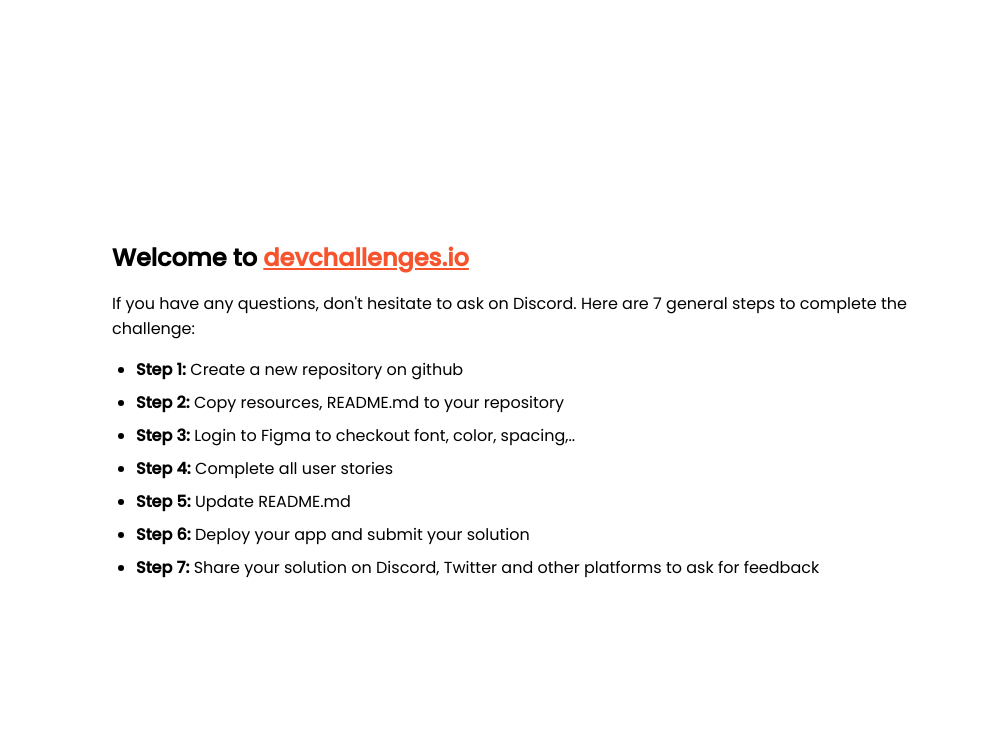
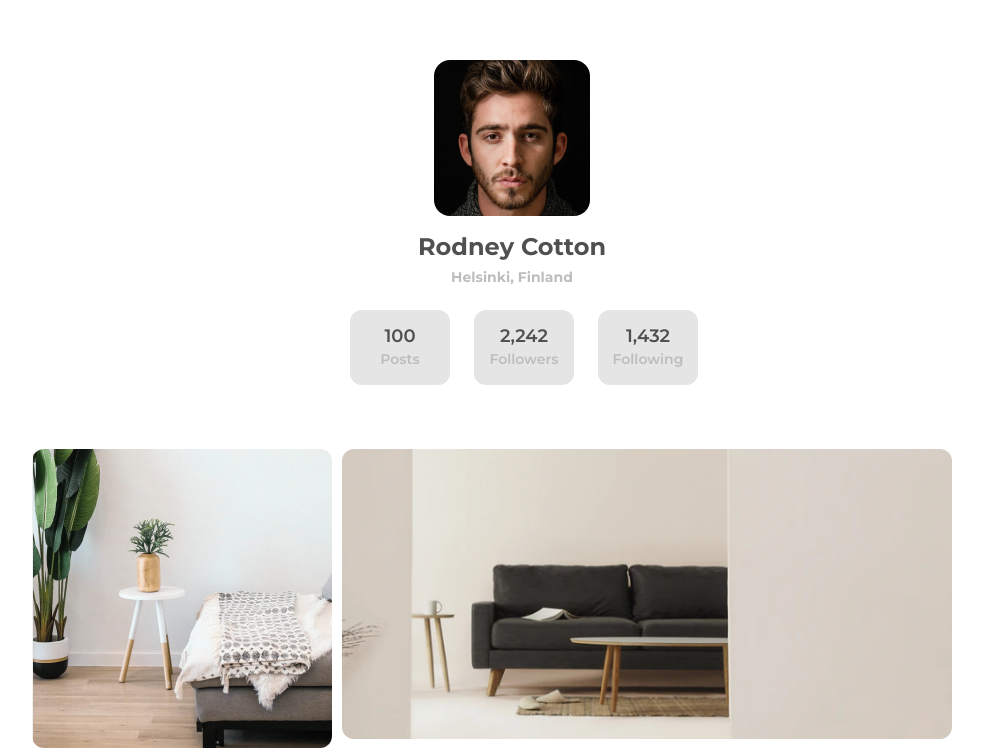
Before and after one commit to PikaBeka/DevChallenges, a plain HTML site: page my-gallery-master/index.html in a window 1280 px wide. Shown: the top 755 px of the page, without its empty margins (128-1111 px from the left). Drawn offline with Linux system fonts and the light colour scheme.

Commit message:
Added all required stylings and content

```diff
--- a/my-gallery-master/index.html
+++ b/my-gallery-master/index.html
@@ -16,80 +16,49 @@
       href="https://devchallenges.io/"
     />
 
+    <link rel="preconnect" href="https://fonts.googleapis.com" />
+    <link rel="preconnect" href="https://fonts.gstatic.com" crossorigin />
     <link
-      href="https://fonts.googleapis.com/css2?family=Poppins:wght@400;500&display=swap"
+      href="https://fonts.googleapis.com/css2?family=Montserrat:wght@500;600;700&display=swap"
       rel="stylesheet"
     />
 
     <title>Devchallenges</title>
 
-    <style>
-      body {
-        font-family: "Poppins", sans-serif;
-      }
-
-      ul {
-        padding-left: 24px;
-      }
-
-      li {
-        margin-bottom: 8px;
-      }
-
-      .welcome {
-        max-width: 800px;
-        margin: 0 auto;
-      }
-
-      .welcome-text {
-        margin-top: 30vh;
-        font-weight: 500;
-      }
-
-      .welcome-text p {
-        font-size: 1rem;
-        font-weight: 400;
-      }
-
-      .welcome-text h1 {
-        font-size: 1.5rem;
-      }
-
-      .welcome-text a {
-        color: #f7542e;
-      }
-    </style>
+    <link rel="stylesheet" href="style.css" />
   </head>
   <body>
-    <div class="welcome">
-      <div class="welcome-text">
-        <h1>
-          Welcome to
-          <a href="https://devchallenges.io/" target="_blank"
-            >devchallenges.io</a
-          >
-        </h1>
+    <section id="main" class="wrapper">
+      <div class="profile">
+        <img src="profilePhoto.png" alt="" class="img-fluid" />
+        <h1>Rodney Cotton</h1>
+        <h2>Helsinki, Finland</h2>
+      </div>
+      <div class="items">
+        <div class="item">
+          <p>100</p>
+          <p>Posts</p>
+        </div>
+        <div class="item">
+          <p>2,242</p>
+          <p>Followers</p>
+        </div>
+        <div class="item">
+          <p>1,432</p>
+          <p>Following</p>
+        </div>
+      </div>
+    </section>
 
-        <p>
-          If you have any questions, don't hesitate to ask on Discord. Here are
-          7 general steps to complete the challenge:
-        </p>
-      </div>
+    <section id="gallery" class="wrapper">
+      <img src="photo1.png" alt="" class="img-fluid" />
+      <img src="photo2.png" alt="" class="img-fluid col2" />
+      <img src="photo3.png" alt="" class="img-fluid col2" />
+      <img src="photo_4.png" alt="" class="img-fluid row2" />
+      <img src="photo5.png" alt="" class="img-fluid" />
+      <img src="photo6.png" alt="" class="img-fluid" />
+    </section>
 
-      <ul>
-        <li><b>Step 1:</b> Create a new repository on github</li>
-        <li><b>Step 2:</b> Copy resources, README.md to your repository</li>
-        <li>
-          <b>Step 3:</b> Login to Figma to checkout font, color, spacing,..
-        </li>
-        <li><b>Step 4:</b> Complete all user stories</li>
-        <li><b>Step 5:</b> Update README.md</li>
-        <li><b>Step 6:</b> Deploy your app and submit your solution</li>
-        <li>
-          <b>Step 7:</b> Share your solution on Discord, Twitter and other
-          platforms to ask for feedback
-        </li>
-      </ul>
-    </div>
+    <footer>created by <strong>Beknur</strong> - devChallenges.io</footer>
   </body>
 </html>
--- /dev/null
+++ b/my-gallery-master/style.css
@@ -0,0 +1,220 @@
+*,
+*:before,
+*:after {
+  box-sizing: border-box;
+}
+
+:root {
+  --bg: #fff; /*dirty white color*/
+  --bg-grey-color: #e5e5e5;
+
+  --txt-color: #bdbdbd; /*black color*/
+  --light-grey-color: #a9a9a9; /*light grey color*/
+  --blakc-grey-color: #4e5150; /*black gey color*/
+  --txt-footer-color: #b9bdcf; /*grey color*/
+
+  --px24: 1.5rem; /*24px*/
+  --px18: 1.125rem; /*18px*/
+  --px14: 0.875rem; /*14px*/
+  --px12: 0.75rem; /*12px*/
+  --px10: 0.625rem; /*10px*/
+
+  --mont-font: "Montserrat", sans-serif;
+
+  --shadow: 0px 0px 20px rgba(0, 0, 0, 0.1);
+}
+
+body,
+div,
+h1,
+h2,
+p,
+section,
+img,
+h3,
+footer,
+nav,
+a,
+ul,
+h4,
+form,
+fieldset,
+legend,
+input,
+label,
+ol,
+picture {
+  margin: 0;
+  padding: 0;
+  border: none;
+}
+
+body {
+  min-height: 100vh;
+  display: flex;
+  flex-direction: column;
+  font-size: 16px;
+  background-color: var(--bg);
+
+  font-family: var(--mont-font);
+  font-style: normal;
+  font-weight: 600;
+}
+
+.img-fluid {
+  max-width: 100%;
+  height: auto;
+  border-radius: 12px;
+}
+
+.wrapper {
+  width: 90%;
+  max-width: 960px;
+  margin-left: auto;
+  margin-right: auto;
+}
+
+footer {
+  margin-top: auto;
+  font-family: var(--mont-font);
+  text-align: center;
+  font-weight: 500;
+  font-size: var(--px14);
+  line-height: 17px;
+  color: var(--txt-footer-color);
+  margin-bottom: 24px;
+}
+
+#main {
+  margin-top: 17px;
+  margin-bottom: 40px;
+}
+
+.profile {
+  display: flex;
+  flex-direction: column;
+  align-items: center;
+  margin-bottom: 12px;
+}
+
+.profile img {
+  border-radius: 16px;
+  width: 30%;
+  max-width: 156px;
+  margin-bottom: 12px;
+}
+
+.profile h1 {
+  font-size: var(--px14);
+  line-height: 17px;
+  text-align: center;
+  color: var(--blakc-grey-color);
+
+  margin-bottom: 4px;
+}
+
+.profile h2 {
+  font-size: var(--px10);
+  line-height: 12px;
+  text-align: center;
+  color: var(--txt-color);
+}
+
+.items {
+  display: flex;
+  justify-content: center;
+}
+
+.item {
+  width: 23%;
+  max-width: 100px;
+
+  background-color: var(--bg-grey-color);
+  margin-left: 12px;
+  padding-top: 10px;
+  padding-bottom: 6px;
+  border-radius: 12px;
+
+  text-align: center;
+  font-size: var(--px12);
+  line-height: 15px;
+}
+
+.item p {
+  color: var(--blakc-grey-color);
+}
+
+.item p:last-child {
+  margin-top: 2px;
+  color: var(--txt-color);
+}
+
+#gallery {
+  margin-bottom: 44px;
+
+  display: grid;
+  grid-template-columns: repeat(3, minmax(auto, 300px));
+  gap: 10px;
+}
+
+.col2 {
+  grid-column: span 2;
+}
+
+.row2 {
+  grid-row: span 2;
+}
+
+@media only screen and (min-width: 768px) {
+  #main {
+    margin-top: 60px;
+    margin-bottom: 64px;
+  }
+
+  .profile {
+    margin-bottom: 24px;
+  }
+
+  .profile img {
+    margin-bottom: 16px;
+  }
+
+  .profile h1 {
+    font-size: var(--px24);
+    line-height: 29px;
+
+    margin-bottom: 8px;
+  }
+
+  .profile h2 {
+    font-size: var(--px14);
+    line-height: 17px;
+  }
+
+  .item {
+    margin-left: 24px;
+    padding-top: 15px;
+    padding-bottom: 17px;
+    border-radius: 12px;
+
+    font-size: var(--px18);
+    line-height: 22px;
+  }
+
+  .item p {
+    color: var(--blakc-grey-color);
+  }
+
+  .item p:last-child {
+    margin-top: 4px;
+    font-size: var(--px14);
+    line-height: 17px;
+  }
+
+  #gallery {
+    margin-bottom: 134px;
+  }
+}
+
+@media only screen and (min-width: 1440px) {
+}
```
